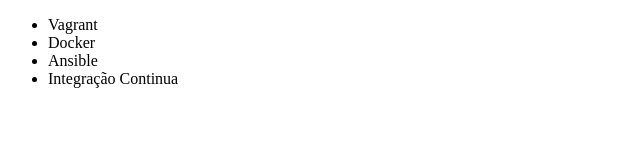
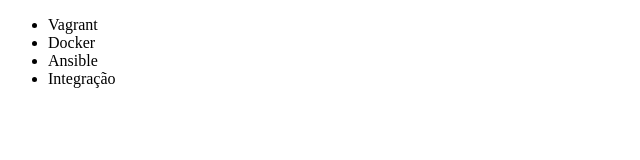
Before and after one commit to vitorlacerda08/alura, a plain HTML site: page index.html in a window 1280 px wide. Shown: the full height of the page, 0-640 px from the left. Drawn offline with Linux system fonts and the light colour scheme.

Commit message:
add nome

```diff
--- a/index.html
+++ b/index.html
@@ -9,7 +9,7 @@
         <li>Vagrant</li>
         <li>Docker</li>
         <li>Ansible</li>
-        <li>Integração Continua</li>
+        <li>Integração</li>
     </ul>
 </body>
 </html>
```
